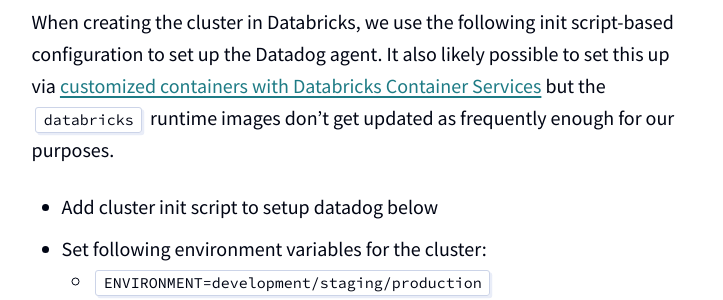
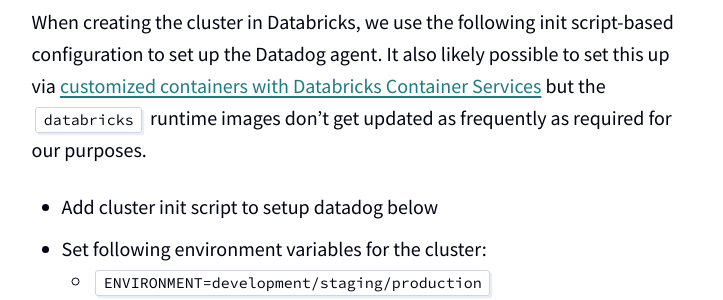
Before and after one commit to scribd/scribd.github.io, a Jekyll site: the page built from _posts/2020-09-15-integrating-databricks-and-datadog.md, in a window 1280 px wide and 900 px high, scrolled down 732 px. Shown: the part 155-455 px from the top of the window, without its empty margins (342-1065 px from the left). Built offline with Jekyll 4.4.1, drawn with Linux system fonts in a browser that asks for light colours.

Commit message:
Update _posts/2020-09-15-integrating-databricks-and-datadog.md
Co-authored-by: Jim Park <jimp@scribd.com>

```diff
--- a/_posts/2020-09-15-integrating-databricks-and-datadog.md
+++ b/_posts/2020-09-15-integrating-databricks-and-datadog.md
@@ -29,7 +29,7 @@
 configuration to set up the Datadog agent. It also likely possible to set this
 up via [customized containers with Databricks Container
 Services](https://docs.databricks.com/clusters/custom-containers.html) but the
-`databricks` runtime images don't get updated as frequently enough for our
+`databricks` runtime images don't get updated as frequently as required for our
 purposes.
 
 * Add cluster init script to setup datadog below
```
